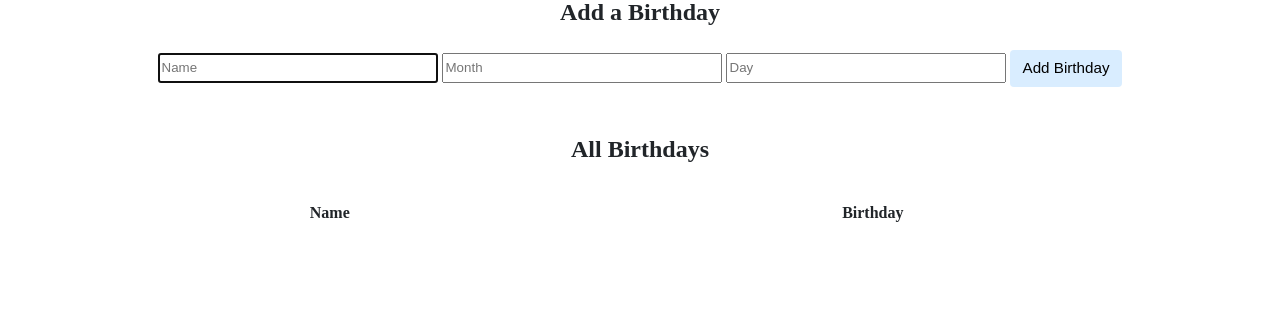
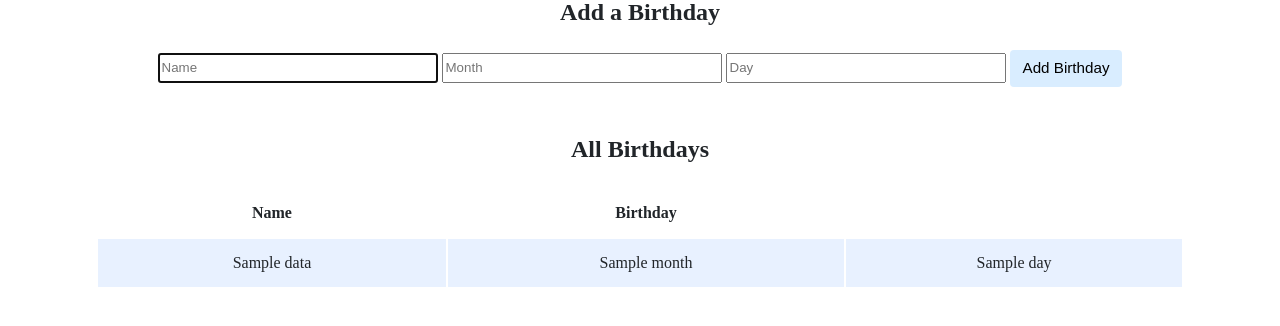
Before and after one commit to Nandinis1024/CS50-Weekly-Assignments, a Flask app: template birthdays/templates/index.html in a window 1280 px wide. Shown: the part 266-592 px from the top of the page. Run offline with Flask 2, Linux system fonts and the light colour scheme; the template is opened without the code that fills it: most values are stand-ins (such as "Sample title", 1, 10 or a date in 2020); lists and menus that the app fills with data are empty; some libraries are stand-ins or nearby versions.

Commit message:
Tue, Feb 7, 2023, 10:05 PM +05:30

```diff
--- a/birthdays/app.py
+++ b/birthdays/app.py
@@ -37,7 +37,5 @@ def index():
     else:
 
         # TODO: Display the entries in the database on index.html
-        db.execute("SELECT * FROM birthdays")
-
-
+        people = db.execute("SELECT * FROM birthdays")
         return render_template("index.html")
--- a/birthdays/templates/index.html
+++ b/birthdays/templates/index.html
@@ -35,6 +35,13 @@
                     </thead>
                     <tbody>
                         <!-- TODO: Loop through the database entries to display them in this table -->
+                        {% for data in people %}
+                <tr>
+                    <td>{{ data.name }}</td>
+                    <td>{{ data.month }}</td>
+                    <td>{{ data.day }}</td>
+                </tr>
+            {% endfor %}
 
                     </tbody>
                 </table>
```
